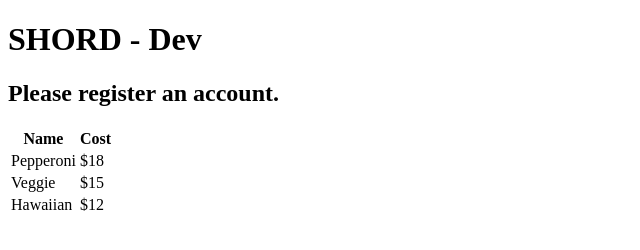
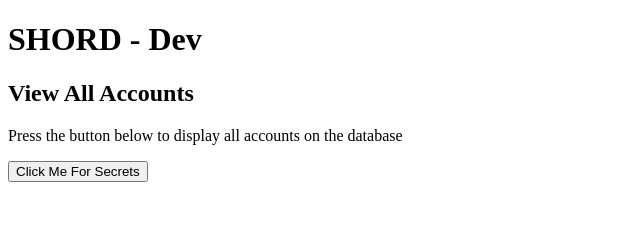
Before and after one commit to HugoMazari/AzureTestThing, a plain HTML site: page index.html in a window 1280 px wide. Shown: the whole page, without its empty margins (0-640 px from the left). Drawn offline with Linux system fonts and the light colour scheme.

Commit message:
Testing c# stuff

```diff
--- a/index.html
+++ b/index.html
@@ -1,6 +1,11 @@
 <!DOCTYPE html>
 <html>
-
+  <script runat="server" language="C#">
+      void Button_OnClick(Object sender, EventArgs e)
+      {
+            TestPar.Text = "Hello World";
+      }
+  </script>
   <head>
     <meta charset="UTF-8">
     <title>SHORD</title>
@@ -8,22 +13,11 @@
 
   <body>
     <h1>SHORD - Dev</h1>
-    <h2>Please register an account.</h2>
+    <h2>View All Accounts</h2>
 
-    <table>
-      <tr>
-        <th>Name</th><th>Cost</th>
-      </tr>
-      <tr>
-        <td>Pepperoni</td><td>$18</td>
-      </tr>
-      <tr>
-        <td>Veggie</td><td>$15</td>
-      </tr>
-      <tr>
-        <td>Hawaiian</td><td>$12</td>
-      </tr>
-    </table>
+    <p>Press the button below to display all accounts on the database</p>
+    <button id="TestButton" onclick="BUtton_OnClick" runat="server">Click Me For Secrets</button>
+    <p id="TestPar" runat="server"></p>
 
   </body>
 
```
